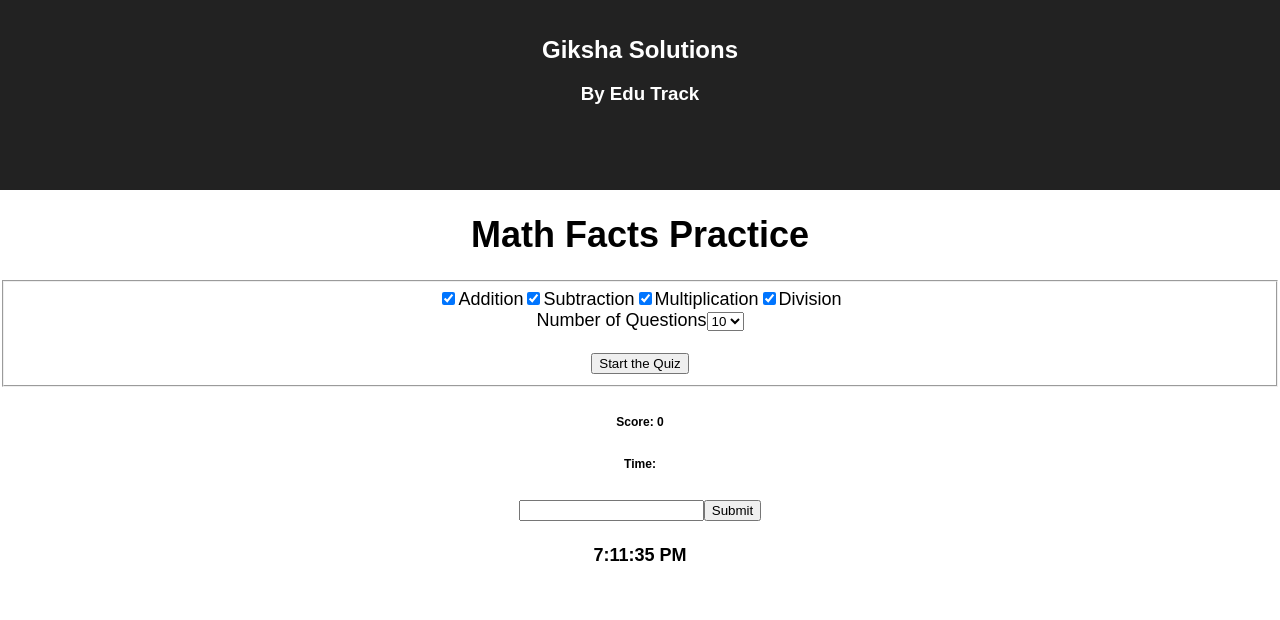
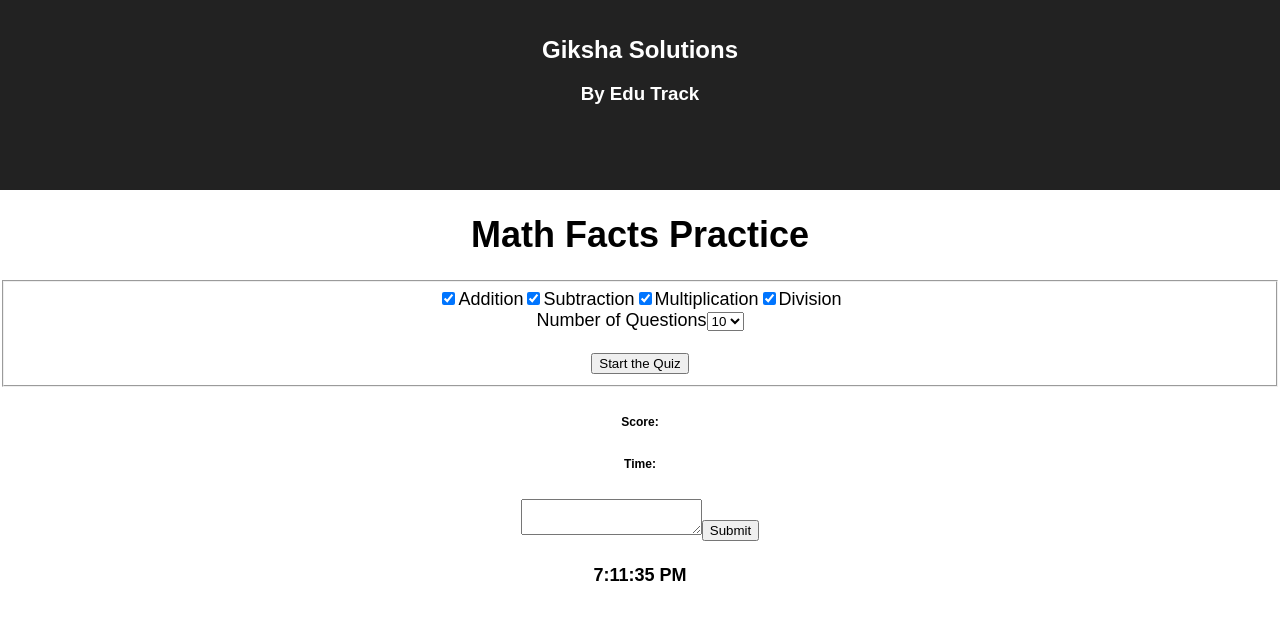
Before and after one commit to Sanganu/timedmathfacts, a React (Create React App) app: page / in a window 1280 px wide. Shown: the top 620 px of the page. Built offline with nearby package versions, Linux system fonts and the light colour scheme; the HTML template or start-up script is replaced by a standard one.

Commit message:
Passing and setState refs are working

```diff
--- a/src/DisplayQuestion.js
+++ b/src/DisplayQuestion.js
@@ -6,43 +6,52 @@ class QuestList extends Component {
       constructor(props){
         super(props);
         this.state = {
-          myscore : 0,
-
-          myans : 0
+          score : 0,
+          currentq : '',
+          currenta: 0,
+          anslet : [],
+          qno:0
         }
       }
 
-      checkans = () =>
-      {
-          console.log("Inside Checkans");
-          var myscore = this.state.myscore;
+    //  componenDidMount =() => {
+    //        console.log("Component Received Prop",this.props.anslet)
+    //        if ( this.props.anslet.length  >0)
+    //        {
+    //              this.setState({
+    //                     anslet : this.props.anslet,
+    //                     currenta : this.state.anslet[this.state.qno].a,
+    //                     currentq : this.state.anslet[this.state.qno].q,
+    //                     myscore:0,
+    //                     qno: 0
+    //              });
+     //
+    //        }
+     //
+    //  }
 
 
-           if (this.userreply === this.state.myans)
-           {
-             myscore++
-           }
-           this.setState({myscore});
-
-           this.props.onChange(myscore,'score');
-           //this.props.onChange(myqno,'qno');
+      checkans = (event) => {
+        let textval = this.refs.userreply.value
+        console.log("checkans child usererpl",textval)
+        this.props.onChange(textval,'usereply')
+        this.props.onClick()
       }
 
 
 
-
     render(){
-           this.state.myscore = this.props.score;
-
-           this.state.myans = this.props.answer;
+           const currentq = this.props.currentq;
+           const currenta = this.props.currenta;
+           const myscore = this.props.myscore;
            return(<div>
                      <div className ="summary">
                           <h6 name="score">Score: {this.state.myscore}</h6>
                           <h6>Time:</h6>
-                     </div>
-                     <h6 name="qno">{this.props.qno}</h6>
-                     <h3>{this.props.question}</h3>
-                     <input type="text" ref = "userreply" />
+                          <h3 name="Question">{currentq}</h3>
+                      </div>
+
+                     <textarea type="text" ref = "userreply"></textarea>
                      <button onClick={this.checkans}>Submit</button>
                    </div>)
               }
--- a/src/MainSection.js
+++ b/src/MainSection.js
@@ -1,6 +1,7 @@
 import React, { Component } from 'react';
 import InputSection from './InputSection';
 import QuestList from './DisplayQuestion'
+
 
 
 class MainSection extends Component {
@@ -16,7 +17,8 @@ class MainSection extends Component {
                       question:'',
                       answer:'',
                       qno:0,
-                      score:0
+                      score:0,
+                      userreply:0
                     };
        }
 
@@ -26,32 +28,27 @@ class MainSection extends Component {
             this.setState({
                [name]: value
              });
-
+              /*
             if(name === 'score')
             {
               this.setState({qno: this.state.qno++});
 
-            }
+            }*/
        }
 
 
 
        startQuiz = () => {
                console.log("staartquiz",this.state.anslet);
-               /*
-               let allquest = quizlet;
-               let i = 0//this.state.qno ;
-               while( i < allquest.length)
-               {
+               this.setState({
+                 question:this.state.anslet[this.state.qno].q,
+                 answer: this.state.anslet[this.state.qno].a
 
-                    //this.setState.question = allquest[i].q
-                    //this.setState.answer = allquest[i].a
-                    this.handleInputChange(allquest[i].q,this.state.question);
-                    console.log("The all quest",this.state.question,this.state.answer[i])
-                    i++;
+               },
+               () => {
+                 console.log('Q ans',this.state.question,this.state.answer,this.state.qno);
+               });
 
-               }*/
-               console.log("Start quiz:")
        }
 
       generateQuestion =() => {
@@ -80,6 +77,7 @@ class MainSection extends Component {
                               q:`${num1}+${num2}`,
                               a:num1+num2
                             })
+
                              maxnum++;
                          }
                          if( mul && maxnum<tqt)
@@ -124,7 +122,8 @@ class MainSection extends Component {
              console.log("The Question array", questionarray);
              this.setState(
                    {
-                     anslet:questionarray
+                     anslet:questionarray,
+                     qno:0,
                    }
                  ,
                     () => {
@@ -137,6 +136,48 @@ class MainSection extends Component {
          } // end if statement add sub mul div
       }//end generateQuestion
 
+      checkAnswers = () =>
+      {
+          console.log("Inside Checkans");
+          var myscore = this.state.score;
+          var userreply = this.state.userreply;
+          var qno = this.state.qno;
+          var correctanswer = this.state.answer[qno];
+          qno++;
+
+           if (userreply === correctanswer)
+           {
+             myscore++
+           }
+           console.log("Score",myscore,"qno",qno);
+           if ( this.state.qno < this.state.anslet.length)
+           {
+                 this.setState({
+                   myscore: myscore,
+                   qno: qno,
+
+                 },
+                  () =>{
+                       this.startQuiz();
+                  });
+           }
+
+
+      }
+
+      getnext()
+      {
+         this.setState({
+           currenta : this.state.anslet[this.state.qno].a,
+           currentq   : this.state.anslet[this.state.qno].q,
+
+         },
+          () => {
+              console.log("Update values",this.state.qno,this.state.currenta,this.state.currentq);
+          });
+
+      }
+
 
        render() {
          const addition = this.state.addition;
@@ -144,10 +185,12 @@ class MainSection extends Component {
          const multiplication = this.state.multiplication;
          const division = this.state.division;
          const tquest = this.state.tquest;
-         const quizlet = this.state.quizlet;
+         const anslet = this.state.anslet;
          const question = this.state.question;
          const answer = this.state.answer;
-         const score = this.state.score
+         const score = this.state.score;
+         const qno = this.state.qno;
+
           return(
             <div>
                    <InputSection addition = {addition}
@@ -158,128 +201,14 @@ class MainSection extends Component {
                                  onChange = {this.handleInputChange}
                                  onClick = {this.generateQuestion} />
 
-                   <QuestList  question  = {question}
-                               answer = {answer}
-                              score = {score}
-                              onChange ={this.handleInputChange}
-                                 />
+                   <QuestList  currentq = {question}
+                               currenta={answer}
+                               currentqno = {qno}
+                               onChange = {this.handleInputChange}
+                                onClick = {this.checkAnswers} />
              </div>
            ); // end of return
        }; // end of render
 }
 
 export default MainSection;
-
-// The Problem is setting the state of array - startquiz, tried to set state os array and variable name not sure why it is not changing
-
-/*
-constructor(props) {
-            super(props);
-            this.state = {
-               addition: true,
-               subtraction:  true,
-               multiplication: true,
-               division: true,
-               tquest: '10',
-               thequizadd:[
-                 {id:0,q:'1+2',a:3},
-                 {id:1,q:'3+8',a:11},
-                 {id:2,q:'5+5',a:10},
-                 {id:3,q:'9+7',a:16},
-                 {id:4,q:'6+2',a:8},
-                 {id:5,q:'4+5',a:9},
-                 {id:6,q:'2+7',a:9},
-                 {id:7,q:'8+9',a:17},
-                 {id:8,q:'9+4',a:13},
-                 {id:9,q:'6+3',a:9}],
-                 thequizsub:[
-                   {id:10,q:'9-3',a:6},
-                   {id:11,q:'6-4',a:2},
-                   {id:12,q:'9-4',a:5},
-                   {id:13,q:'9-2',a:7},
-                   {id:14,q:'8-5',a:3},
-                   {id:15,q:'7-3',a:4},
-                   {id:16,q:'6-2',a:4},
-                   {id:17,q:'7-5',a:2},
-                   {id:18,q:'9-3',a:6},
-                   {id:19,q:'5-3',a:2}],
-                   thequizmul:[
-                     {id:20,q:'7*2',a:14},
-                     {id:21,q:'4*3',a:12},
-                     {id:22,q:'5*7',a:35},
-                     {id:23,q:'8*6',a:48},
-                     {id:24,q:'7*9',a:63},
-                     {id:25,q:'6*3',a:18},
-                     {id:26,q:'2*4',a:8},
-                     {id:27,q:'8*3',a:24},
-                     {id:28,q:'9*5',a:45},
-                     {id:29,q:'6*4',a:24}],
-                     thequizdiv:[
-                       {id:30,q:'12 / 3',a:3},
-                       {id:31,q:'24/3',a:11},
-                       {id:32,q:'45/7',a:10},
-                       {id:33,q:'48/6',a:16},
-                       {id:34,q:'64/8',a:8},
-                       {id:35,q:'63/9',a:9},
-                       {id:36,q:'21/3',a:9},
-                       {id:37,q:'72/8',a:17},
-                       {id:38,q:'56/8',a:7},
-                       {id:39,q:'49/7',a:7}],
-                    quizlet:[],
-                    question:'',
-                    answer:'',
-                    qno:0,
-                    score:0
-             };
-}
-======
-
-       buttonClick = (event) => {
-           console.log('Start Button Click Event is',event);
-           let tqt = this.state.tquest;
-           let add = this.state.addition;
-           let sub = this.state.subtraction;
-           let mul = this.state.multiplication;
-           let div = this.state.division;
-           console.log(tqt,add,sub,mul,div);
-
-           if ( add || sub || mul || div)
-           {
-
-                   let i =1;
-                   while( i <= tqt )
-                   {
-                       let rndnum = Math.floor(Math.random() * 9);
-                       if (add && i<= tqt)
-                       {
-                         this.state.quizlet.push(this.state.thequizadd[rndnum])
-                         i++
-                       }
-                      if(sub && i<= tqt)
-                      {
-                        this.state.quizlet.push(this.state.thequizsub[rndnum])
-                        i++
-                      }
-                      if(mul && i<= tqt)
-                      {
-                        this.state.quizlet.push(this.state.thequizmul[rndnum])
-                        i++
-                      }
-                      if(div && i<= tqt)
-                      {
-                        this.state.quizlet.push(this.state.thequizdiv[rndnum])
-                        i++
-                      }
-                      console.log("i value"+i)
-                   } // end while
-
-
-                   this.startQuiz()
-               } //end if part
-           else {
-               alert("Choose an option");
-           } // end if statement add sub mul div
-
-
-       }; //button click
-*/
```
Also changed, not shown: src/InputSection.js (+2 -6 lines).
